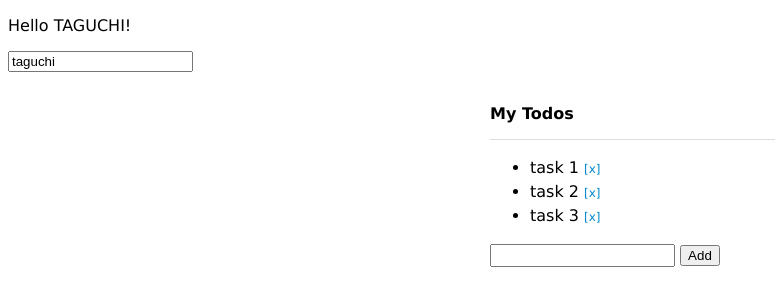
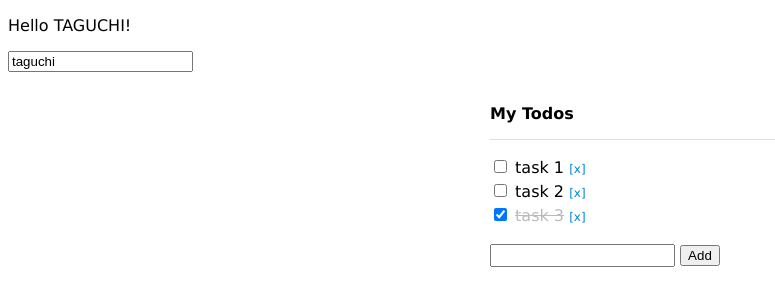
Before and after one commit to shinji0320/vue.js, a plain HTML site: page index.html in a window 1280 px wide. Shown: the whole page, without its empty margins (0-775 px from the left). Drawn offline with nearby package versions, Linux system fonts and the light colour scheme.

Commit message:
v-bind_add

```diff
--- a/css/styles.css
+++ b/css/styles.css
@@ -25,5 +25,14 @@ body {
   font-size: 12px;
   cursor: pointer;
   color: #08c;
+}
 
+#app2 ul{
+  padding: 0;
+  list-style: none;
 }
+
+#app2 li > span.done {
+  text-decoration: line-through;
+  color: #bbb;
+}
--- a/index.html
+++ b/index.html
@@ -20,7 +20,9 @@
      <li>{{ todos[1] }}</li>
      <li>{{ todos[2] }}</li> -->
      <li v-for="(todo, index) in todos">
-       {{ todo }}
+       <input type="checkbox" v-model="todo.isDone">
+       <!-- <span v-bind:class="{done: todo.isDone}">{{ todo.title }}</span> -->
+       <span :class="{done: todo.isDone}">{{ todo.title }}</span>
        <span @click="deleteItem(index)" class="command">[x]</span>
       </li>
    </ul>
--- a/js/main.js
+++ b/js/main.js
@@ -11,11 +11,16 @@
     el: '#app2',
     data: {
       newItem: '',
-      todos: [
-        'task 1 ',
-        'task 2 ',
-        'task 3 '
-      ]
+      todos: [{
+        title: 'task 1',
+        isDone: false
+      }, {
+        title: 'task 2',
+        isDone: false
+      }, {
+        title: 'task 3',
+        isDone: true
+      }]
     },
     methods: {
       // addItem: function(e){
@@ -23,7 +28,11 @@
       //   this.todos.push(this.newItem);
       // }
       addItem: function(){
-        this.todos.push(this.newItem);
+        var item = {
+          title: this.newItem,
+          isDone: false
+        };
+        this.todos.push(item);
         this.newItem = '';
       },
       deleteItem: function(index){
```
